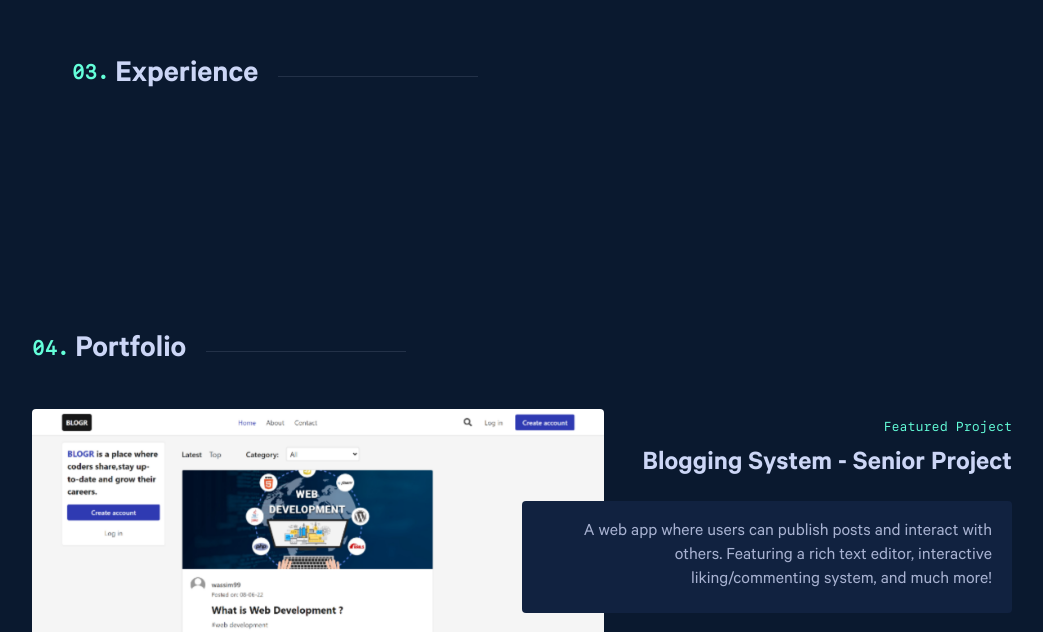
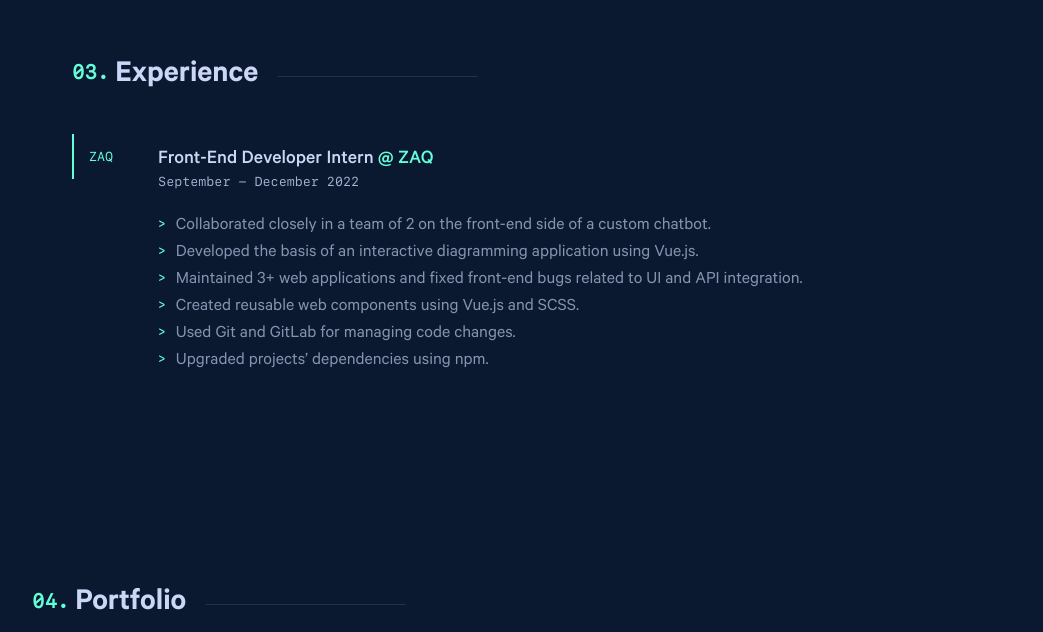
Before and after one commit to wassim-itani/Personal-Website, a React (Create React App) app: page / in a window 1280 px wide. Shown: the part 1961-2593 px from the top of the page, without its empty margins (118-1161 px from the left). Built offline with nearby package versions, Linux system fonts and the light colour scheme.

Commit message:
Add tabs functionality in experience section

```diff
--- a/src/App.css
+++ b/src/App.css
@@ -80,11 +80,12 @@ body {
   text-size-adjust: none;
 }
 
-body::-webkit-scrollbar {
+::-webkit-scrollbar {
   width: 5px;
+  height: 5px;
 }
 
-body::-webkit-scrollbar-thumb {
+::-webkit-scrollbar-thumb {
   background-color: var(--light-gray);
   border-radius: 10px;
 }
--- /dev/null
+++ b/src/components/ui/Tab/Tab.css
@@ -0,0 +1,35 @@
+.tab {
+  padding: 0.9375rem;
+  background: none;
+  color: var(--gray);
+  font-size: var(--font-xsm);
+  font-family: var(--font-mono);
+  text-align: left;
+  border: none;
+  outline: none;
+  border-left: 2px solid var(--vlight-navy);
+  transition: var(--transition);
+  cursor: pointer;
+}
+
+.tab:hover,
+.tab:focus {
+  color: var(--green);
+  background-color: var(--light-navy);
+}
+
+.tab.active {
+  color: var(--green);
+  border-left-color: var(--green);
+}
+
+@media screen and (max-width: 35.5em) {
+  .tab {
+    border-left: unset;
+    border-bottom: 2px solid var(--vlight-navy);
+  }
+  .tab.active {
+    border-left-color: unset;
+    border-bottom-color: var(--green);
+  }
+}
--- /dev/null
+++ b/src/components/ui/Tab/Tab.jsx
@@ -0,0 +1,17 @@
+import './Tab.css';
+
+const Tab = ({ label, index, isActive, onClick }) => {
+    return (
+        <button
+            id={`tab-${index}`}
+            type="button"
+            role="tab"
+            aria-selected={isActive}
+            aria-controls={`panel-${index}`}
+            className={`tab ${isActive ? 'active' : ''}`} onClick={onClick}>
+            {label}
+        </button>
+    )
+}
+
+export default Tab;
--- /dev/null
+++ b/src/components/ui/TabContent/TabContent.css
@@ -0,0 +1,35 @@
+.tab-content {
+  flex-grow: 1;
+  padding: 0.9375rem 0;
+}
+
+.tab-content-heading {
+  margin: 0 0 0.125rem 0;
+  color: var(--vlight-gray);
+  font-size: var(--font-xlg);
+  font-weight: 500;
+}
+
+.tab-content-subheading {
+  margin-bottom: 1.5625rem;
+  color: var(--light-gray);
+  font-size: var(--font-xsm);
+  font-family: var(--font-mono);
+}
+
+.tab-content-list {
+  display: flex;
+  flex-direction: column;
+  gap: 5px;
+}
+
+.tab-content-item {
+  display: flex;
+  gap: 10px;
+  font-size: var(--font-lg);
+}
+
+.tab-content-item::before {
+  content: ">";
+  color: var(--green);
+}
--- /dev/null
+++ b/src/components/ui/TabContent/TabContent.jsx
@@ -0,0 +1,25 @@
+import './TabContent.css'
+import { motion } from "framer-motion";
+import { tabContent } from '../../../js/animation';
+const TabContent = ({ info, index }) => {
+    return (
+        <motion.div
+            role="tabpanel"
+            id={`panel-${index}`}
+            initial="hidden"
+            animate="visible"
+            variants={tabContent}
+            className='tab-content'
+            aria-labelledby={`tab-${index}`}
+        >
+            <h3 className='tab-content-heading'>{info.position} <span className='notice'>@ {info.company}</span></h3>
+            <p className='tab-content-subheading'>{info.from} - {info.to}</p>
+            <ul className='tab-content-list'>
+                {info.tasks.map((task, i) => {
+                    return <li className='tab-content-item' key={i}>{task}</li>
+                })}
+            </ul>
+        </motion.div>
+    )
+}
+export default TabContent;
--- /dev/null
+++ b/src/components/ui/Tabs/Tabs.css
@@ -0,0 +1,20 @@
+.tabs-container {
+  display: flex;
+  gap: 30px;
+}
+
+.tabs {
+  display: flex;
+  flex-direction: column;
+}
+
+@media screen and (max-width: 35.5em) {
+  .tabs-container {
+    flex-direction: column;
+    gap: 10px;
+  }
+  .tabs {
+    flex-direction: row;
+    overflow-x: auto;
+  }
+}
--- /dev/null
+++ b/src/components/ui/Tabs/Tabs.jsx
@@ -0,0 +1,26 @@
+import { useState } from "react";
+import { motion } from "framer-motion"
+import Tab from "../Tab/Tab";
+import TabContent from "../TabContent/TabContent";
+import { companies, jobInfo } from "../../../js/data";
+import './Tabs.css';
+
+const Tabs = () => {
+    const [activeTab, setActiveTab] = useState(0);
+    return (
+        <div className="tabs-container">
+            <div className="tabs" role="tablist">
+                {companies.map((company, i) => {
+                    return <Tab key={i} label={company} index={i} isActive={activeTab === i} onClick={() => setActiveTab(i)} />
+                })}
+            </div>
+            {jobInfo.map((info, i) => {
+                if (activeTab === i) {
+                    return <TabContent key={i} info={info} index={i} />
+                }
+            })}
+        </div>
+    )
+}
+
+export default Tabs;
--- a/src/components/ui/index.js
+++ b/src/components/ui/index.js
@@ -4,5 +4,5 @@ import Heading from "./Heading/Heading";
 import LeftBar from "./LeftBar/LeftBar";
 import RightBar from "./RightBar/RightBar";
 import Project from "./Project/Project";
-
-export { Loader,Button,Heading,LeftBar,RightBar,Project };
+import Tabs from "./Tabs/Tabs";
+export { Loader, Button, Heading, LeftBar, RightBar, Project, Tabs };
--- a/src/js/animation.js
+++ b/src/js/animation.js
@@ -173,3 +173,19 @@ export const projectItem = {
     },
   },
 };
+
+export const tabContent = {
+  hidden: {
+    y: 20,
+    opacity: 0,
+  },
+  visible: {
+    y: 0,
+    opacity: 1,
+    transition: {
+      type: "tween",
+      duration: 0.2,
+      ease: "easeOut",
+    },
+  },
+};
--- a/src/js/data.js
+++ b/src/js/data.js
@@ -62,3 +62,21 @@ export const projects = [
     tools: ["React", "Sass", "Framer Motion"],
   },
 ];
+
+export const companies = ["ZAQ"];
+export const jobInfo = [
+  {
+    position: "Front-End Developer Intern",
+    from: "September",
+    to: "December 2022",
+    company: "ZAQ",
+    tasks: [
+      "Collaborated closely in a team of 2 on the front-end side of a custom chatbot.",
+      "Developed the basis of an interactive diagramming application using Vue.js.",
+      "Maintained 3+ web applications and fixed front-end bugs related to UI and API integration.",
+      "Created reusable web components using Vue.js and SCSS.",
+      "Used Git and GitLab for managing code changes.",
+      "Upgraded projects’ dependencies using npm.",
+    ],
+  },
+];
--- a/src/sections/Experience/Experience.jsx
+++ b/src/sections/Experience/Experience.jsx
@@ -1,11 +1,20 @@
+import { motion } from "framer-motion"
+import { Heading, Tabs } from '../../components/ui';
+import { section } from "../../js/animation";
 import './Experience.css';
-import { Heading } from '../../components/ui';
 
 const Experience = () => {
     return (
-        <section id='experience'>
+        <motion.section
+            id='experience'
+            initial="hidden"
+            whileInView="visible"
+            viewport={{ once: true, amount: 0.4 }}
+            variants={section}
+        >
             <Heading text="Experience" />
-        </section>
+            <Tabs />
+        </motion.section>
     )
 }
 
```
